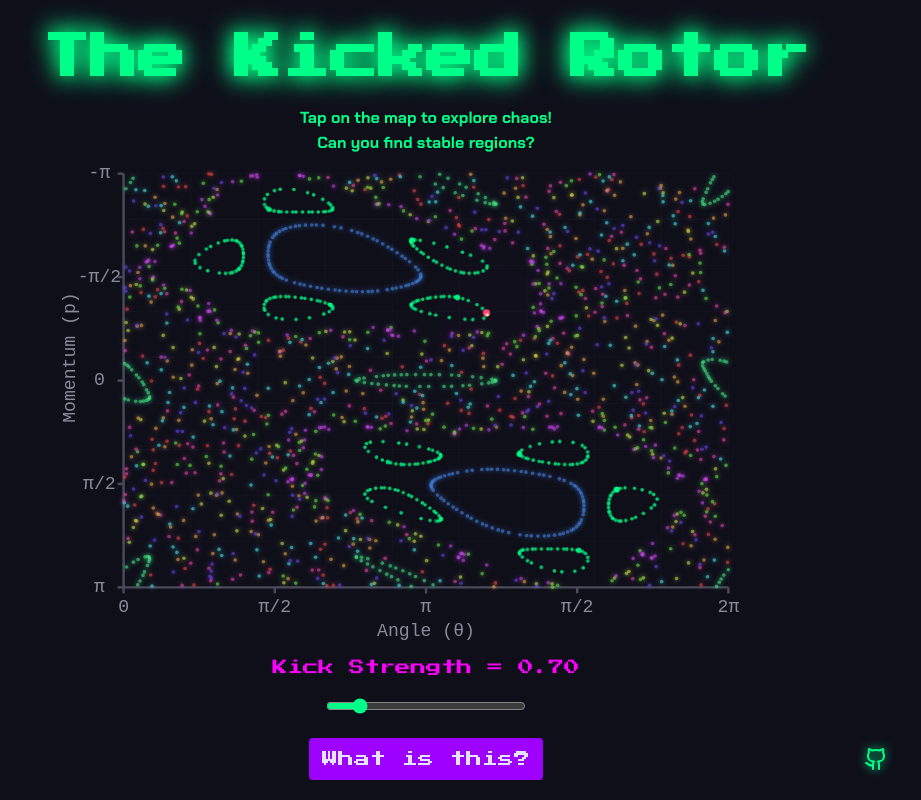
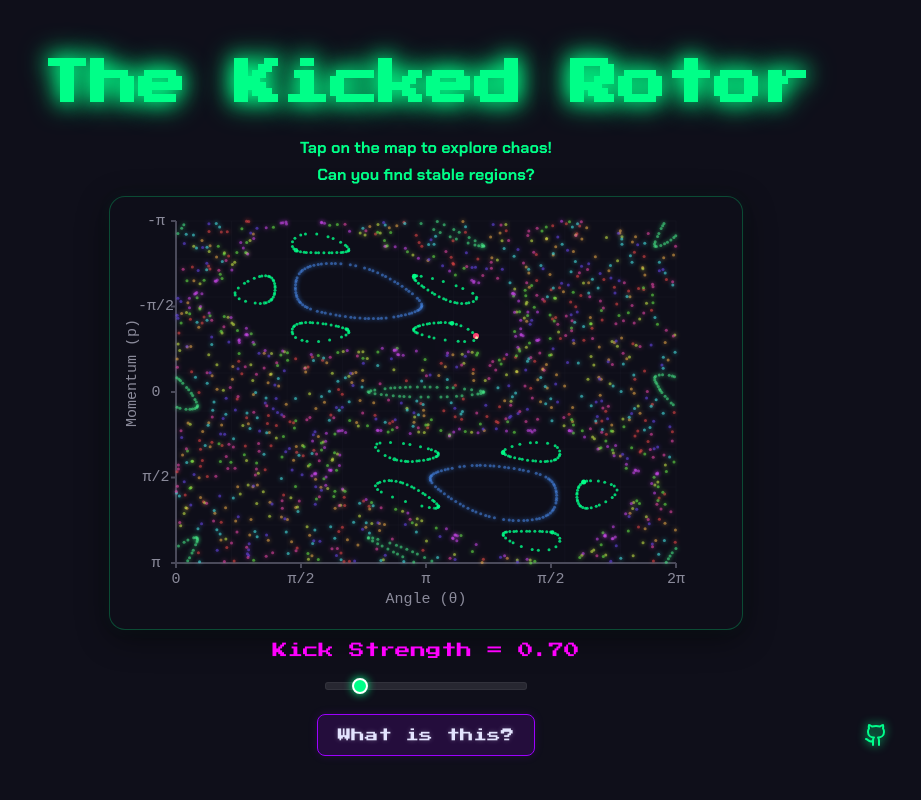
Before and after one commit to IlyaOrson/KickedRotor, a SvelteKit app: page / in a window 1280 px wide. Shown: the whole page, without its empty margins (214-1135 px from the left). Built offline with nearby package versions, Linux system fonts and the light colour scheme.

Commit message:
style: implement glassmorphic panels, glowing neon slider tracks, interactive buttons, and modern typography

```diff
--- a/src/routes/+page.svelte
+++ b/src/routes/+page.svelte
@@ -485,10 +485,30 @@
   }
 
   .phase-space-container {
-    width: 100%;
+    width: auto;
     display: flex;
     justify-content: center;
     min-height: 0;
+    background: rgba(15, 15, 26, 0.45);
+    border: 1px solid rgba(0, 255, 136, 0.25);
+    border-radius: 1rem;
+    padding: 1rem;
+    box-shadow: 0 8px 32px 0 rgba(0, 0, 0, 0.45),
+                0 0 15px rgba(0, 255, 136, 0.05);
+    transition: all 0.3s cubic-bezier(0.4, 0, 0.2, 1);
+    outline: none;
+  }
+
+  .phase-space-container:hover {
+    border-color: rgba(0, 255, 136, 0.55);
+    box-shadow: 0 8px 32px 0 rgba(0, 0, 0, 0.5),
+                0 0 25px rgba(0, 255, 136, 0.15);
+  }
+
+  .phase-space-container:focus-visible {
+    border-color: #ff00ff;
+    box-shadow: 0 8px 32px 0 rgba(0, 0, 0, 0.5),
+                0 0 25px rgba(255, 0, 255, 0.3);
   }
 
   .controls {
@@ -515,10 +535,51 @@
   }
 
   input[type="range"] {
+    -webkit-appearance: none;
+    appearance: none;
     width: 100%;
     max-width: 200px;
-    accent-color: #00ff88;
+    background: rgba(255, 255, 255, 0.1);
+    height: 6px;
+    border-radius: 3px;
+    outline: none;
     margin-bottom: 1rem;
+    transition: all 0.3s ease;
+    border: 1px solid rgba(255, 255, 255, 0.05);
+  }
+
+  input[type="range"]::-webkit-slider-thumb {
+    -webkit-appearance: none;
+    appearance: none;
+    width: 16px;
+    height: 16px;
+    border-radius: 50%;
+    background: #00ff88;
+    cursor: pointer;
+    box-shadow: 0 0 8px #00ff88;
+    transition: all 0.2s ease;
+    border: 2px solid #ffffff;
+  }
+
+  input[type="range"]::-webkit-slider-thumb:hover {
+    transform: scale(1.2);
+    box-shadow: 0 0 14px #00ff88, 0 0 6px rgba(255, 255, 255, 0.8);
+  }
+
+  input[type="range"]::-moz-range-thumb {
+    width: 14px;
+    height: 14px;
+    border-radius: 50%;
+    background: #00ff88;
+    cursor: pointer;
+    box-shadow: 0 0 8px #00ff88;
+    transition: all 0.2s ease;
+    border: 2px solid #ffffff;
+  }
+
+  input[type="range"]::-moz-range-thumb:hover {
+    transform: scale(1.2);
+    box-shadow: 0 0 14px #00ff88, 0 0 6px rgba(255, 255, 255, 0.8);
   }
 
   .readme-widget {
@@ -531,34 +592,55 @@
   }
 
   .toggle-button {
-    background: #9d00ff;
+    background: rgba(157, 0, 255, 0.15);
     color: #e4e4ff;
-    border: none;
-    padding: 0.5rem 1rem;
+    border: 1px solid #9d00ff;
+    padding: 0.8rem 1.2rem;
     font-family: "Press Start 2P", monospace;
     cursor: pointer;
-    border-radius: 0.25rem;
-    padding: 0.8rem;
-    transition: background 0.3s;
-    font-size: clamp(0.6rem, 2vw, 1rem);
+    border-radius: 0.5rem;
+    transition: all 0.3s cubic-bezier(0.4, 0, 0.2, 1);
+    font-size: clamp(0.6rem, 2vw, 0.85rem);
+    box-shadow: 0 0 10px rgba(157, 0, 255, 0.15);
+    text-shadow: 0 0 5px rgba(228, 228, 255, 0.3);
+  }
+
+  .toggle-button:hover {
+    background: #9d00ff;
+    box-shadow: 0 0 20px rgba(157, 0, 255, 0.5);
+    transform: translateY(-2px);
+    color: #ffffff;
+  }
+
+  .toggle-button:active {
+    transform: translateY(0);
   }
 
   .speed-button {
-      background: #ffa500;
-      color: #0f0f1a;
-      border: none;
-      padding: 0.5rem 0;
+      background: rgba(255, 165, 0, 0.12);
+      color: #ffa500;
+      border: 1px solid #ffa500;
+      padding: 0.8rem 0;
       font-family: "Press Start 2P", monospace;
       cursor: pointer;
-      border-radius: 0.25rem;
+      border-radius: 0.5rem;
       font-size: 0.7rem;
       margin-top: 1rem;
       width: 100%;
-      transition: background 0.3s;
+      transition: all 0.3s cubic-bezier(0.4, 0, 0.2, 1);
+      box-shadow: 0 0 10px rgba(255, 165, 0, 0.1);
+      text-shadow: 0 0 4px rgba(255, 165, 0, 0.2);
   }
 
   .speed-button:hover {
-      background: #ffdb4d;
+      background: #ffa500;
+      color: #0f0f1a;
+      box-shadow: 0 0 20px rgba(255, 165, 0, 0.4);
+      transform: translateY(-2px);
+  }
+
+  .speed-button:active {
+      transform: translateY(0);
   }
 
   .toggle-group {
@@ -633,9 +715,13 @@
     display: flex;
     flex-direction: column;
     gap: 1rem;
-    /* padding: 1rem; */
-    /* background: rgba(0, 0, 0, 0.2); */
-    border-radius: 0.5rem;
+    padding: 1.5rem;
+    background: rgba(26, 26, 46, 0.4);
+    backdrop-filter: blur(8px);
+    -webkit-backdrop-filter: blur(8px);
+    border: 1px solid rgba(255, 255, 255, 0.05);
+    border-radius: 0.75rem;
+    box-shadow: 0 8px 32px 0 rgba(0, 0, 0, 0.25);
   }
 
   .rotor-container {
@@ -671,13 +757,15 @@
   }
 
   .readme-content {
-    margin-top: 1rem;
-    margin-bottom: 1rem;
-    background: #1a1a2e;
-    padding: 1rem;
-    border-radius: 0.5rem;
-    box-shadow: 0 0 10px rgba(0, 0, 0, 0.5);
-    /* overflow-y: auto; */
+    margin-top: 1.5rem;
+    margin-bottom: 1.5rem;
+    background: rgba(26, 26, 46, 0.65);
+    backdrop-filter: blur(12px);
+    -webkit-backdrop-filter: blur(12px);
+    border: 1px solid rgba(255, 255, 255, 0.08);
+    padding: 1.5rem;
+    border-radius: 0.75rem;
+    box-shadow: 0 8px 32px 0 rgba(0, 0, 0, 0.35);
     width: 100%;
     text-align: left;
   }
@@ -690,20 +778,21 @@
     align-items: center;
     min-height: 100vh;
     margin: 0;
-    font-family: Georgia, "Times New Roman", serif;
-    font-size: 20px;
-    line-height: 1.6;
+    font-family: "Open Sans", system-ui, -apple-system, sans-serif;
+    font-size: 18px;
+    line-height: 1.7;
   }
 
   :global(a) {
     color: #ff00ff;
     text-decoration: none;
-    transition: color 0.2s;
+    transition: all 0.2s ease;
   }
 
   :global(a:hover) {
-    color: #ffa500;
-    text-decoration: underline;
+    color: #00ffff;
+    text-decoration: none;
+    text-shadow: 0 0 8px rgba(0, 255, 255, 0.6);
   }
 
   :global(a:visited) {
```
